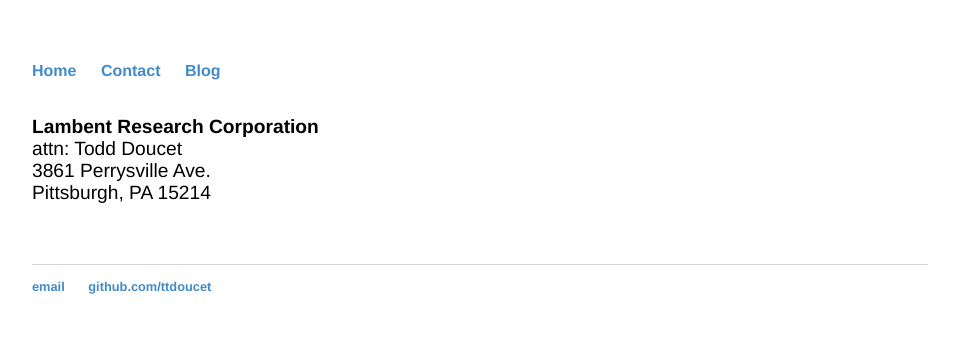
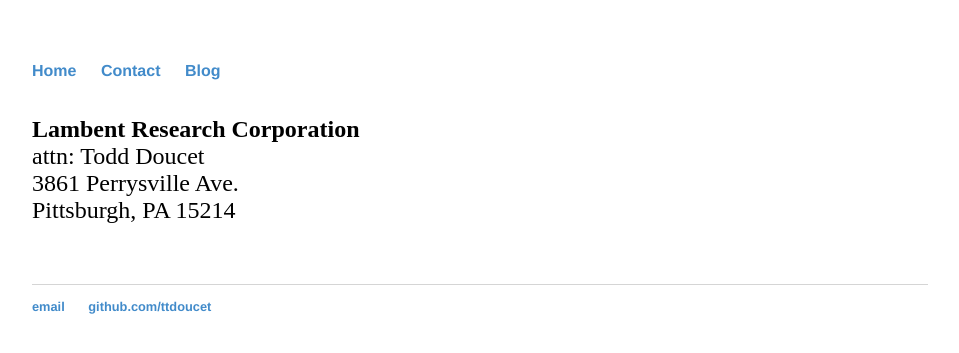
Before and after one commit to ttdoucet/ttdoucet.github.io, a Jekyll site: the page built from contact/index.html, in a window 1280 px wide. Shown: the top 353 px of the page, without its empty margins (160-1119 px from the left). Built offline with Jekyll 4.4.1, drawn with Linux system fonts in a browser that asks for light colours.

Commit message:
Tweaking contact page.

```diff
--- a/css/main.css
+++ b/css/main.css
@@ -24,12 +24,6 @@
 
 /* CV */
 .cv { margin: 0px 0px 60px; }
-.cv h1 { font-size: 3em; }
-.cv h2 { font-size: 2em; }
-.cv address, .cv .download { font-family: 'Helvetica', 'Arial', 'Sans-Serif'; }
-.cv address, .cv p { font-size: 1.2em; }
-.cv .download { float: right; font-size: .8em; text-transform: uppercase; }
-
-
+.cv address, .cv p { font-size: 1.5em; }
 
 figcaption { font-size: 1.25em; }
```
